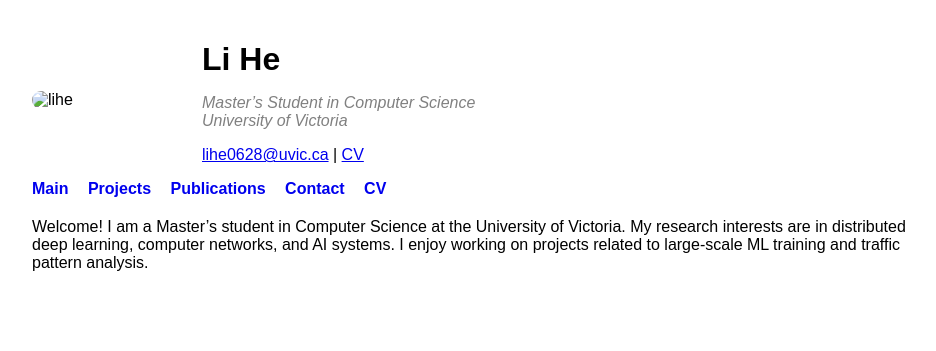
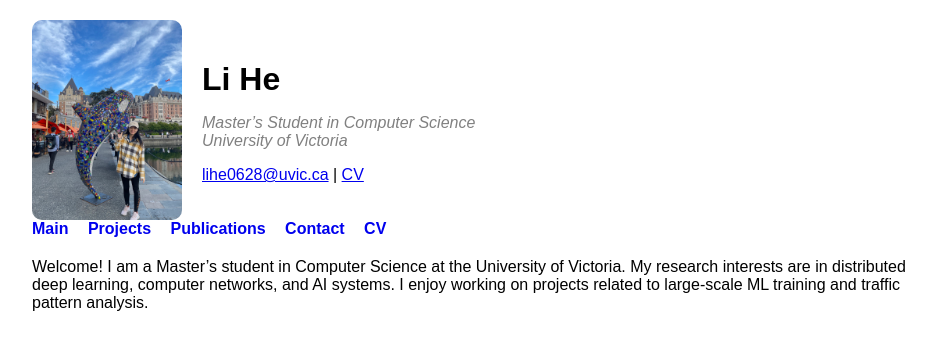
Before and after one commit to lily20190628/Li-He, a plain HTML site: page index.html in a window 1280 px wide. Shown: the whole page, without its empty margins (158-1094 px from the left). Drawn offline with Linux system fonts and the light colour scheme.

Commit message:
Update index.html

```diff
--- a/index.html
+++ b/index.html
@@ -16,7 +16,7 @@
 </head>
 <body>
   <header>
-    <img src="E230B440-DBCC-4274-9893-1E5223308F47_1_105_c.jpeg.jpg" alt="lihe">
+    <img src="E230B440-DBCC-4274-9893-1E5223308F47_1_105_c.jpeg" alt="lihe">
     <div>
       <h1>Li He</h1>
       <p class="subtitle">Master’s Student in Computer Science<br>University of Victoria</p>
```
